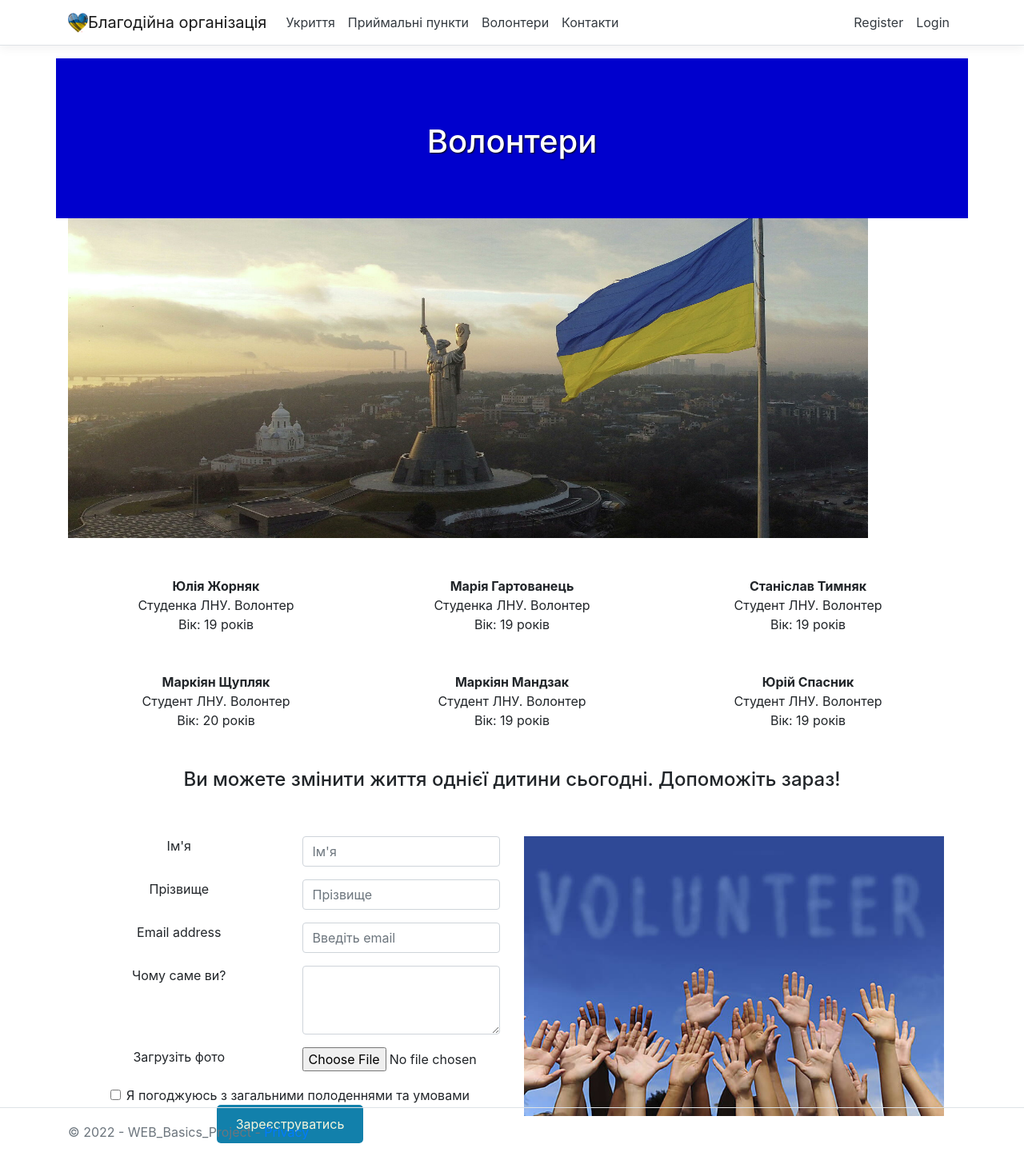
After one commit to mark2002007/NET_Tech_Group_Project, an ASP.NET Core app: template Views/Volunteer/Volunteer.cshtml in a window 1280 px wide. The commit adds this page. Shown: the whole page at 80% size. Run offline with ASP.NET Core 8, Linux system fonts and the light colour scheme; the template is opened without the code that fills it, so the values that code supplies are empty; some libraries are stand-ins or nearby versions.

Commit message:
volunteer_details_commits

```diff
--- a/Controllers/VolunteerController.cs
+++ b/Controllers/VolunteerController.cs
@@ -6,9 +6,12 @@ using System.Threading.Tasks;
 
 namespace WEB_Basics_Project.Controllers
 {
+
+    [Route("api/[controller]")]
+    [ApiController]
     public class VolunteerController : Controller
     {
-        public IActionResult Index()
+        public IActionResult Volunteer()
         {
             return View();
         }
--- a/Views/Home/Volunteer.cshtml
+++ /dev/null
@@ -1,6 +0,0 @@
-@{
-    ViewData["Title"] = "Волонтер";
-}
-<h1>@ViewData["Title"]</h1>
-
-<p>Use this page to detail your site's privacy policy.</p>
--- a/Views/Shared/_Layout.cshtml
+++ b/Views/Shared/_Layout.cshtml
@@ -16,7 +16,6 @@
                  <img src="..//Images//logoFlag.png" style="width:25px;height:25px;"/>
 
                 </div>
-               @* <a href="@Url.Action("Index", "Home")" class="navbar-brand"><img src="~Images/logoFlag.png" title="title" alt="additional title" /></a>*@
                 <button class="navbar-toggler" type="button" data-toggle="collapse" data-target=".navbar-collapse" aria-controls="navbarSupportedContent"
                         aria-expanded="false" aria-label="Toggle navigation">
                     <span class="navbar-toggler-icon"></span>
--- /dev/null
+++ b/Views/Volunteer/Volunteer.cshtml
@@ -0,0 +1,138 @@
+@{
+    ViewData["Title"] = "Волонтер";
+}
+
+<div class="row">
+    <div class="center-block" style="width:100% ;height:200px; background-color:mediumblue;">
+    <h1 style="padding-top: 80px; color: white; text-shadow: 1px 1px 2px black; text-align: center; ">Волонтери</h1>
+    </div>
+</div>
+<div>
+    <img id="bg" src="~/Images/photoVolonFlag.jpg" style="width:1000px ;height:400px;" class="img-fluid" alt="Responsive image" />
+</div>
+<br />
+<br />
+<div class="container">
+    <div class="row">
+        <div class="col">
+            <b>Юлія Жорняк</b>
+            <br />
+            Студенка ЛНУ. Волонтер
+            <br />
+            Вік: 19 років
+        </div>
+        <div class="col">
+            <b>Марія Гартованець</b>
+            <br />
+            Студенка ЛНУ. Волонтер
+            <br />
+            Вік: 19 років
+        </div>
+        <div class="col">
+            <b>Станіслав Тимняк</b>
+            <br />
+            Студент ЛНУ. Волонтер
+            <br />
+            Вік: 19 років
+        </div>
+    </div>
+    <br />
+    <br />
+    <div class="row">
+        <div class="col">
+            <b>Маркіян Щупляк</b>
+            <br />
+            Студент ЛНУ. Волонтер
+            <br />
+            Вік: 20 років
+        </div>
+        <div class="col">
+            <b>Маркіян Мандзак</b>
+            <br />
+            Студент ЛНУ. Волонтер
+            <br />
+            Вік: 19 років
+        </div>
+        <div class="col">
+            <b>Юрій Спасник</b>
+            <br />
+            Студент ЛНУ. Волонтер
+            <br />
+            Вік: 19 років
+        </div>
+    </div>
+</div>
+<br />
+<br />
+<div>
+    <h4 style="text-align: center;"> Ви можете змінити життя однієї дитини сьогодні. Допоможіть зараз!</h4>
+</div>
+<br />
+<br />
+<div class="container">
+    <div class="row">
+        <div class="col" style="background:white;">
+            <form>
+                <div class="form-group">
+                    <div class="row">
+                        <div class="col">
+                            <label for="exampleInputText1">Ім'я</label>
+                        </div>
+                        <div class="col">
+                            <input type="text" class="form-control" id="exampleInputText1" placeholder="Ім'я">
+                        </div>
+                    </div>
+                </div>
+                <div class="form-group">
+                    <div class="row">
+                        <div class="col">
+                            <label for="exampleInputText2">Прізвище</label>
+                        </div>
+                        <div class="col">
+                            <input type="text" class="form-control" id="exampleInputText2" placeholder="Прізвище">
+                        </div>
+                    </div>
+                </div>
+                <div class="form-group">
+                    <div class="row">
+                        <div class="col">
+                            <label for="exampleInputEmail1">Email address</label>
+                        </div>
+                        <div class="col">
+                            <input type="email" class="form-control" id="exampleInputEmail1" aria-describedby="emailHelp" placeholder="Введіть email">
+
+                        </div>
+                    </div>
+                </div>
+                <div class="form-group">
+                    <div class="row">
+                        <div class="col">
+                            <label for="exampleFormControlTextarea1">Чому саме ви?</label>
+                        </div>
+                        <div class="col">
+                            <textarea class="form-control" id="exampleFormControlTextarea1" rows="3"></textarea>
+                        </div>
+                    </div>
+                </div>
+                <div class="form-group">
+                    <div class="row">
+                        <div class="col">
+                            <label for="exampleFormControlFile1">Загрузіть фото</label>
+                        </div>
+                        <div class="col">
+                            <input type="file" class="form-control-file" id="exampleFormControlFile1">
+                        </div>
+                    </div>
+                </div>
+                <div class="form-check">
+                    <input type="checkbox" class="form-check-input" id="exampleCheck1" required>
+                    <label class="form-check-label" for="exampleCheck1">Я погоджуюсь з загальними полоденнями та умовами</label>
+                </div>
+                <button type="submit" style="background-color: #1280ab; color: beige; font-size: 16px; padding: 12px 24px; border: none; cursor: pointer; border-radius: 5px; ">Зареєструватись</button>
+            </form>
+        </div>
+        <div class="col">
+            <img id="bg" src="~/Images/photoVolonHands.jpg" class="img-fluid" alt="Responsive image" />
+        </div>
+    </div>
+</div>
--- a/wwwroot/css/site.css
+++ b/wwwroot/css/site.css
@@ -1,5 +1,20 @@
 /* Please see documentation at https://docs.microsoft.com/aspnet/core/client-side/bundling-and-minification
 for details on configuring this project to bundle and minify static web assets. */
+
+/* Sticky footer styles-------------------------------------------------- */
+html {
+  font-size: 14px;
+  position: relative;
+  min-height: 100%;
+}
+@media (min-width: 768px) {
+  html {
+    font-size: 16px;
+  }
+}
+body {
+   margin-bottom: 60px; /* Margin bottom by footer height */
+}
 
 a.navbar-brand {
     white-space: normal;
@@ -7,32 +22,14 @@ a.navbar-brand {
     word-break: break-all;
 }
 
-/* Provide sufficient contrast against white background */
-a {
+a { /* Provide sufficient contrast against white background */
     color: #0366d6;
-}
-
-.btn-primary {
-  color: #fff;
-  background-color: #1b6ec2;
-  border-color: #1861ac;
 }
 
 .nav-pills .nav-link.active, .nav-pills .show > .nav-link {
     color: #fff;
     background-color: #1b6ec2;
     border-color: #1861ac;
-}
-
-/* Sticky footer styles
--------------------------------------------------- */
-html {
-  font-size: 14px;
-}
-@media (min-width: 768px) {
-  html {
-    font-size: 16px;
-  }
 }
 
 .border-top {
@@ -46,22 +43,6 @@ html {
   box-shadow: 0 .25rem .75rem rgba(0, 0, 0, .05);
 }
 
-button.accept-policy {
-  font-size: 1rem;
-  line-height: inherit;
-}
-
-/* Sticky footer styles
--------------------------------------------------- */
-html {
-  position: relative;
-  min-height: 100%;
-}
-
-body {
-  /* Margin bottom by footer height */
-  margin-bottom: 60px;
-}
 .footer {
   position: absolute;
   bottom: 0;
@@ -70,34 +51,31 @@ body {
   line-height: 60px; /* Vertically center the text there */
 }
 
-
-
 .row {
   display: flex;
 }
-
 .column {
   flex: 33.33%;
   padding: 5px;
+}
+.col {
+    text-align:center;
 }
 .container {
   position: relative;
   width: 50%;
 }
-
 .container img {
   width: 100%;
   height: auto;
 }
-
-
 .container .btn {
   position: absolute;
   top: 50%;
   left: 50%;
   transform: translate(-50%, -50%);
   -ms-transform: translate(-50%, -50%);
-        background-color: #555;
+  background-color: #1280ab;
   color: white;
   font-size: 16px;
   padding: 12px 24px;
@@ -105,7 +83,19 @@ body {
   cursor: pointer;
   border-radius: 5px;
 }
-
 .container .btn:hover {
-            background-color: black;
+  background-color: #4800ff;
 }
+button.accept-policy {
+    font-size: 1rem;
+    line-height: inherit;
+}
+.btn-primary {
+    color: #fff;
+    background-color: #1b6ec2;
+    border-color: #1861ac;
+}
+table , td, tr .tr_no_border {
+    background-color:white;
+    border:none;
+}
```
Also changed, not shown: Views/Home/Index.cshtml (+3 -13 lines). Lines whose indentation alone changed are shown as unchanged.
